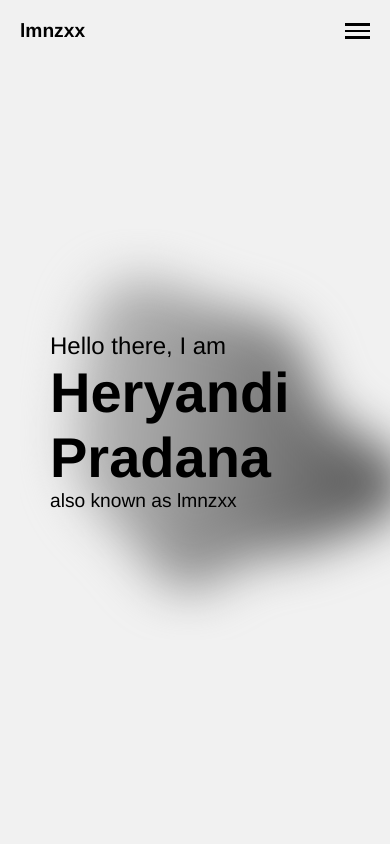
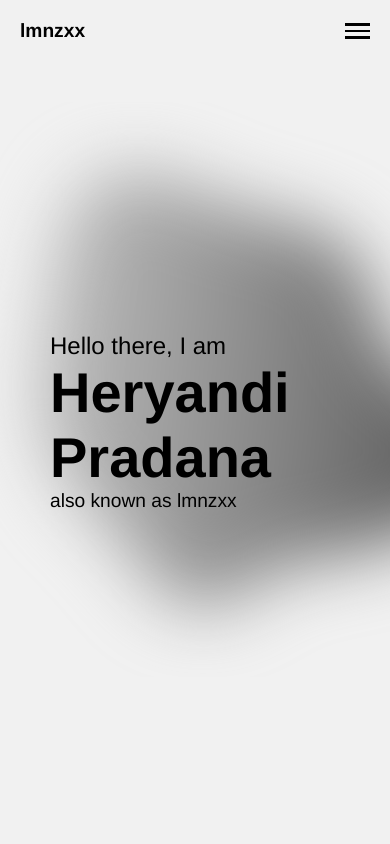
Before and after one commit to lmnzxx/lmnzxx-resume-webpage, a Vue app: page / in a window 390 px wide. Shown: the top 844 px of the page. Built offline with nearby package versions, Linux system fonts and the light colour scheme.

Commit message:
fix more imperfection

```diff
--- a/src/components/Hero.vue
+++ b/src/components/Hero.vue
@@ -154,7 +154,7 @@
         }
         .bubble1 {
             width: 125%;
-            transform: translateY(-25%);
+            transform: translateY(-30%);
             right: -25%;
         }
         .hello {
@@ -173,9 +173,9 @@
             max-width: 420px;
         }
         .bubble1 {
-            width: 125%;
-            transform: translateY(-25%);
-            right: -25%;
+            width: 175%;
+            transform: translateY(-40%);
+            right: -60%;
         }
         .hello {
             font-size: 1.5em;
```
